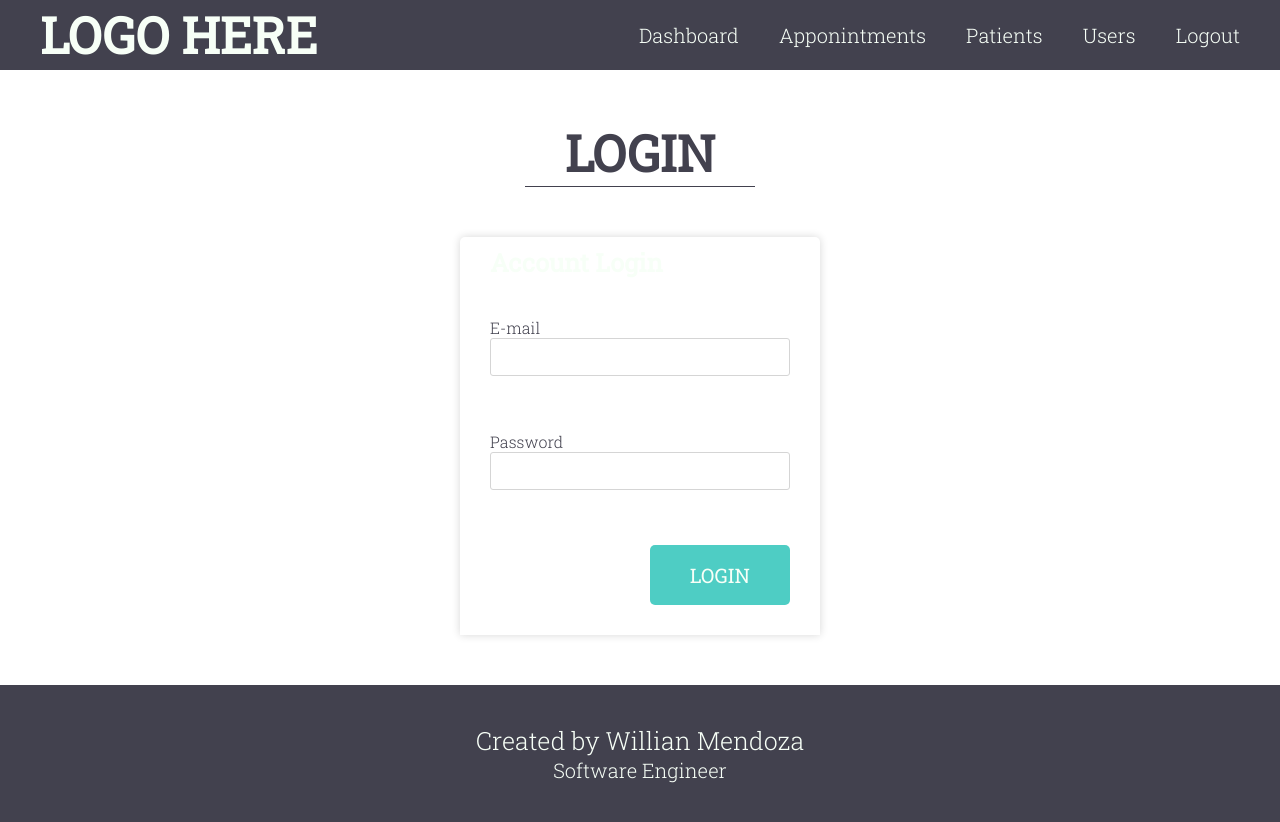
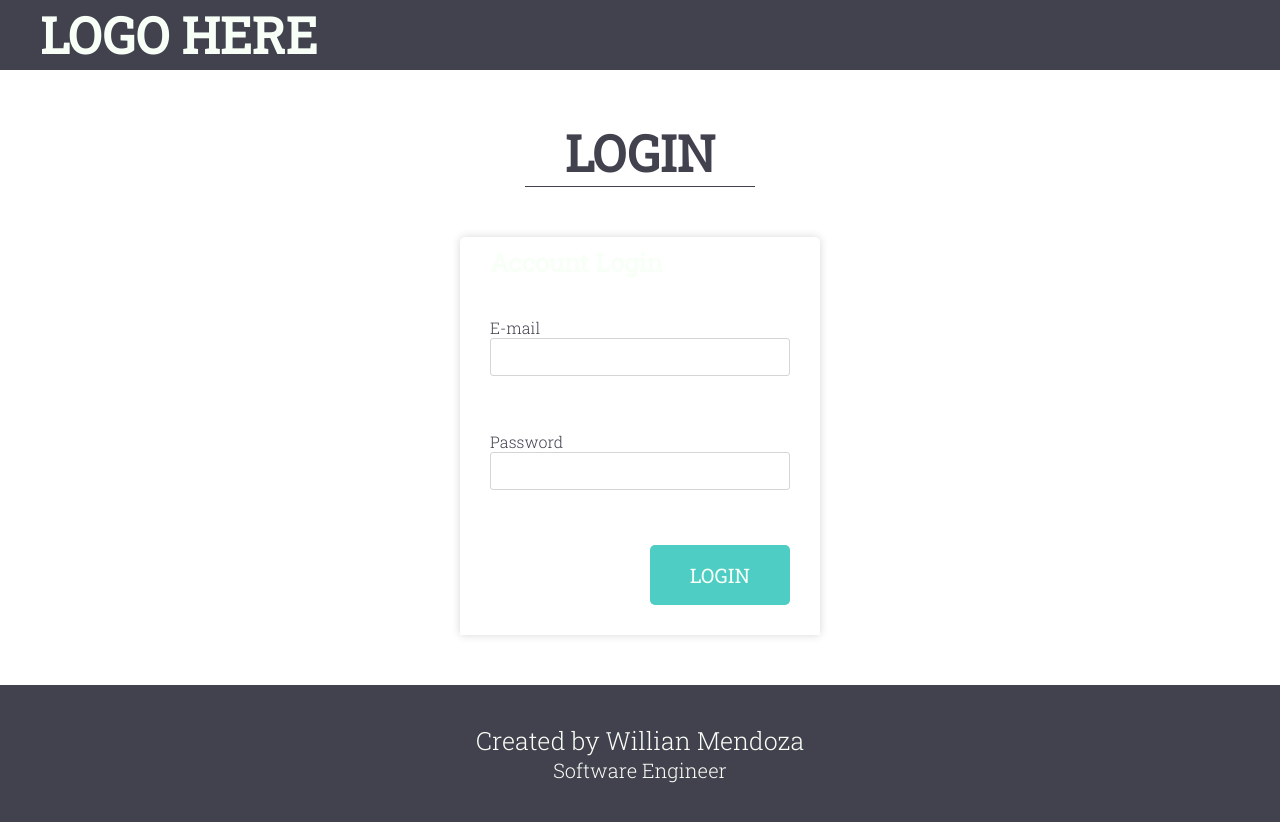
Before and after one commit to willlymendoza/doctor_appointments_front_end, a React (Create React App) app: page /login in a window 1280 px wide. Built offline with nearby package versions, Linux system fonts and the light colour scheme.

Commit message:
Added validation for the navbar when user is Authenticated

```diff
--- a/src/components/Header/index.js
+++ b/src/components/Header/index.js
@@ -1,15 +1,21 @@
 import React, { Fragment } from "react";
 import NavBar from "../NavBar";
 import Logo from "../Logo";
+import { useSelector } from "react-redux";
+
 import "./styles.scss";
 
 const Header = () => {
+  const isAuthenticated = useSelector(
+    (store) => store.authData.isAuthenticated
+  );
+
   return (
     <Fragment>
       <div className="header-container"></div>
       <header className="header-content">
         <Logo />
-        <NavBar />
+        {isAuthenticated ? <NavBar /> : ""}
       </header>
     </Fragment>
   );
```
